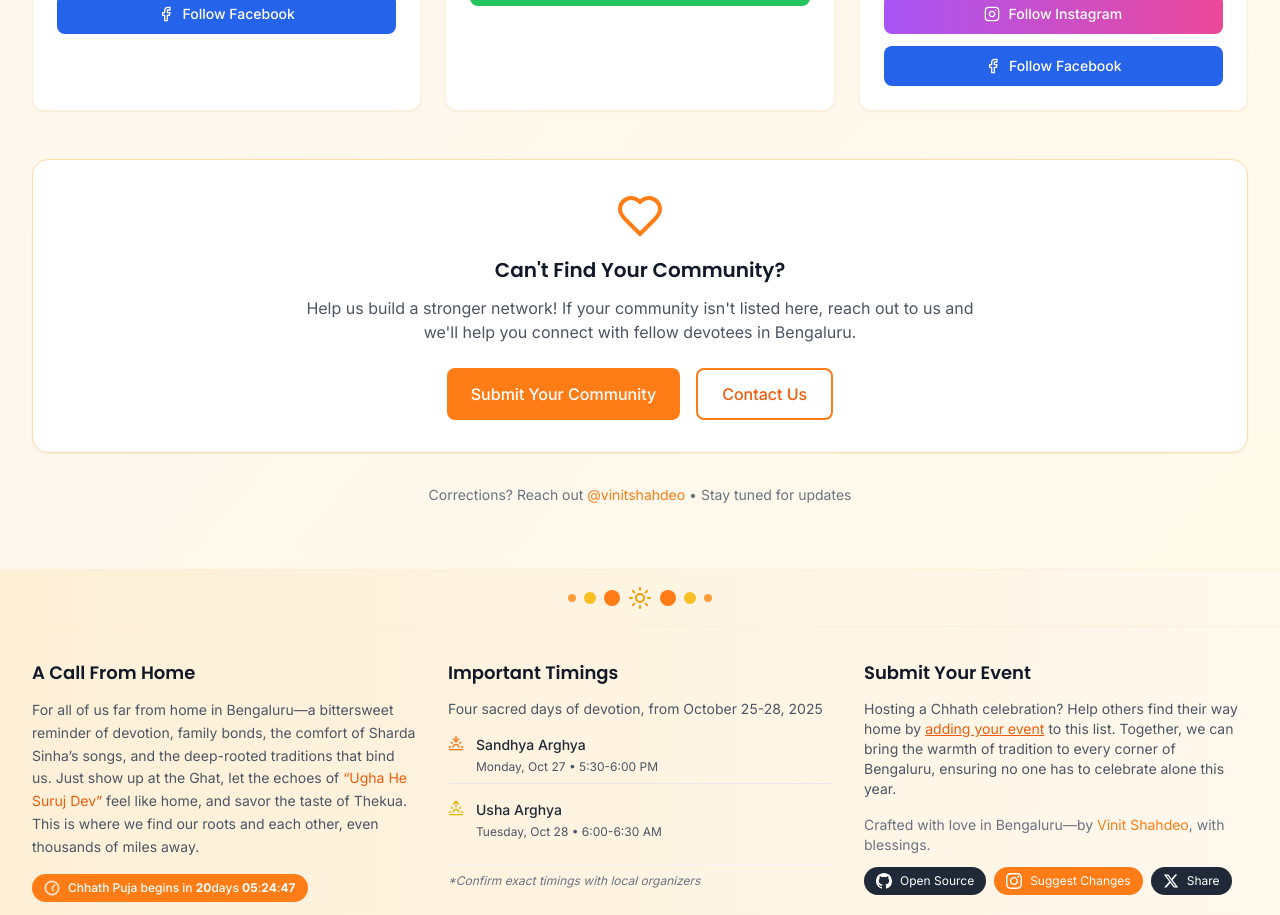
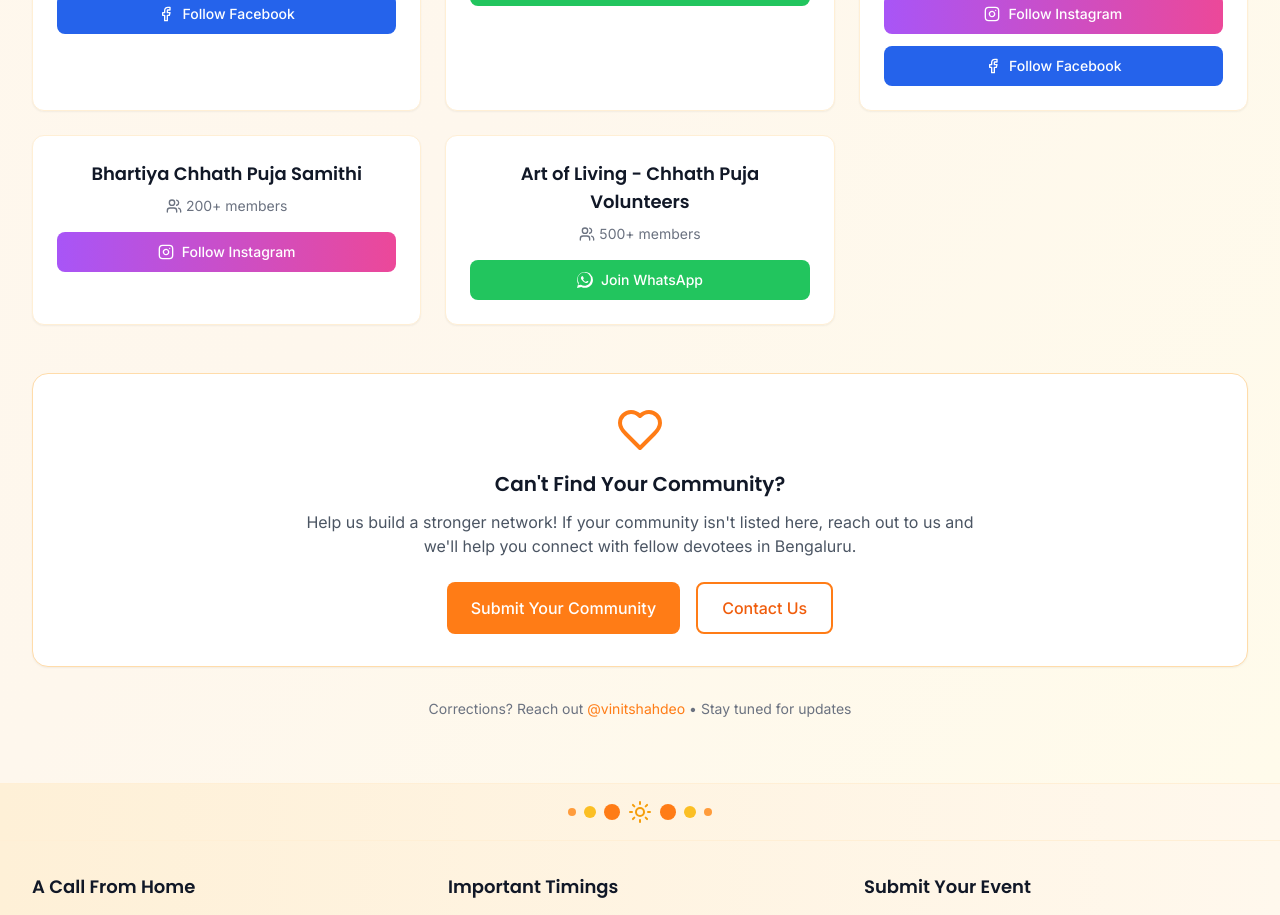
Before and after one commit to vinitshahdeo/chhath-puja, a React (Vite) app: page / in a window 1280 px wide. Shown: the part 3760-4675 px from the top of the page. Built offline with nearby package versions, Linux system fonts and the light colour scheme; the HTML template or start-up script is replaced by a standard one.

Commit message:
added new communities

```diff
--- a/src/components/CommunityConnect.jsx
+++ b/src/components/CommunityConnect.jsx
@@ -60,6 +60,16 @@ const CommunityConnect = () => {
       instagramHandle: "@seg_arghya",
       facebook: "https://www.facebook.com/profile.php?id=61580870289534",
       members: "150+"
+    },
+    {
+      name: "Bhartiya Chhath Puja Samithi",
+      members: "200+",
+      instagram: "https://www.instagram.com/bhartiyachhathpujasamiti/"
+    },
+    {
+      name: "Art of Living - Chhath Puja Volunteers",
+      members: "500+",
+      whatsapp: "https://chat.whatsapp.com/H4Axw72X2Gs0Pm0tRu6F0y"
     }
   ];
 
```
